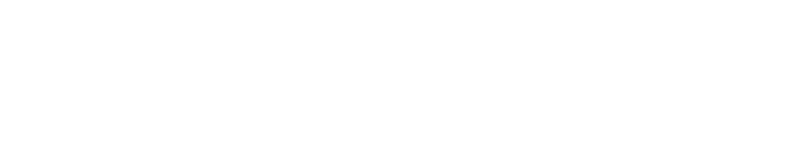
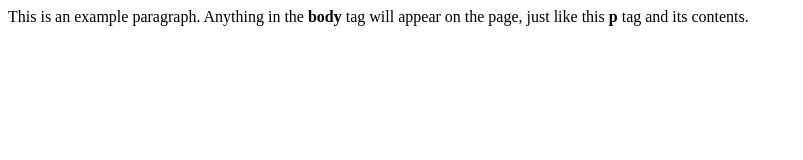
Before and after one commit to skttSnippet/background-generator, a plain HTML site: page index.html in a window 1280 px wide. Shown: the whole page, without its empty margins (0-803 px from the left). Drawn offline with Linux system fonts and the light colour scheme.

Commit message:
added more detail

```diff
--- a/index.html
+++ b/index.html
@@ -1,6 +1,8 @@
 <html>
-<head>
-</head>
-<body>
-</body>
+  <head>
+    <title>This is the title of the webpage!</title>
+  </head>
+  <body>
+    <p>This is an example paragraph. Anything in the <strong>body</strong> tag will appear on the page, just like this <strong>p</strong> tag and its contents.</p>
+  </body>
 </html>
```
